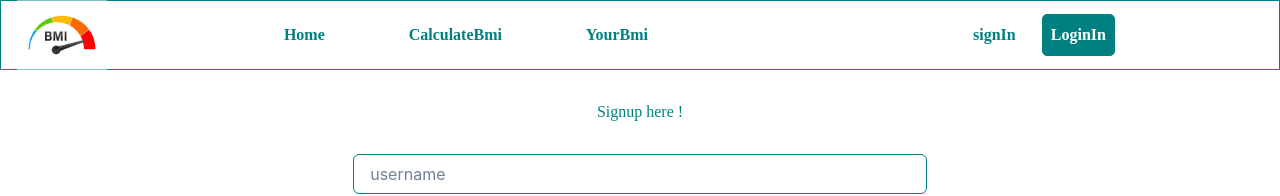
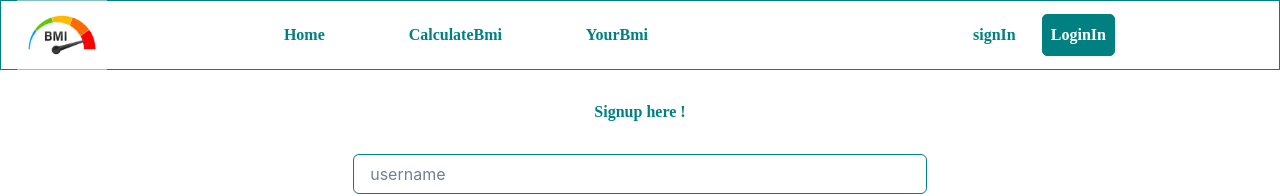
Before and after one commit to GaneshGourav/bmi-calculator, a React (Create React App) app in the folder Frontend/: page /account-signin in a window 1280 px wide. Shown: the top 196 px of the page. Built offline with nearby package versions, Linux system fonts and the light colour scheme.

Commit message:
signup style done

```diff
--- a/Frontend/src/Pages/signup.jsx
+++ b/Frontend/src/Pages/signup.jsx
@@ -6,7 +6,7 @@ export const Signup = () => {
       <Container>
         <Text
           color={"teal"}
-          fontSize={"bold"}
+          fontWeight={"bold"}
           fontFamily={"cursive"}
           marginTop={"30px"}
           marginBottom={"30px"}
@@ -51,7 +51,7 @@ export const Signup = () => {
           <span
             style={{ color: "teal", fontWeight: "bold", fontFamily: "cursive" }}
           >
-            login here
+           <a href="/account-login">login here</a>
           </span>{" "}
         </Text>
       </Container>
```
